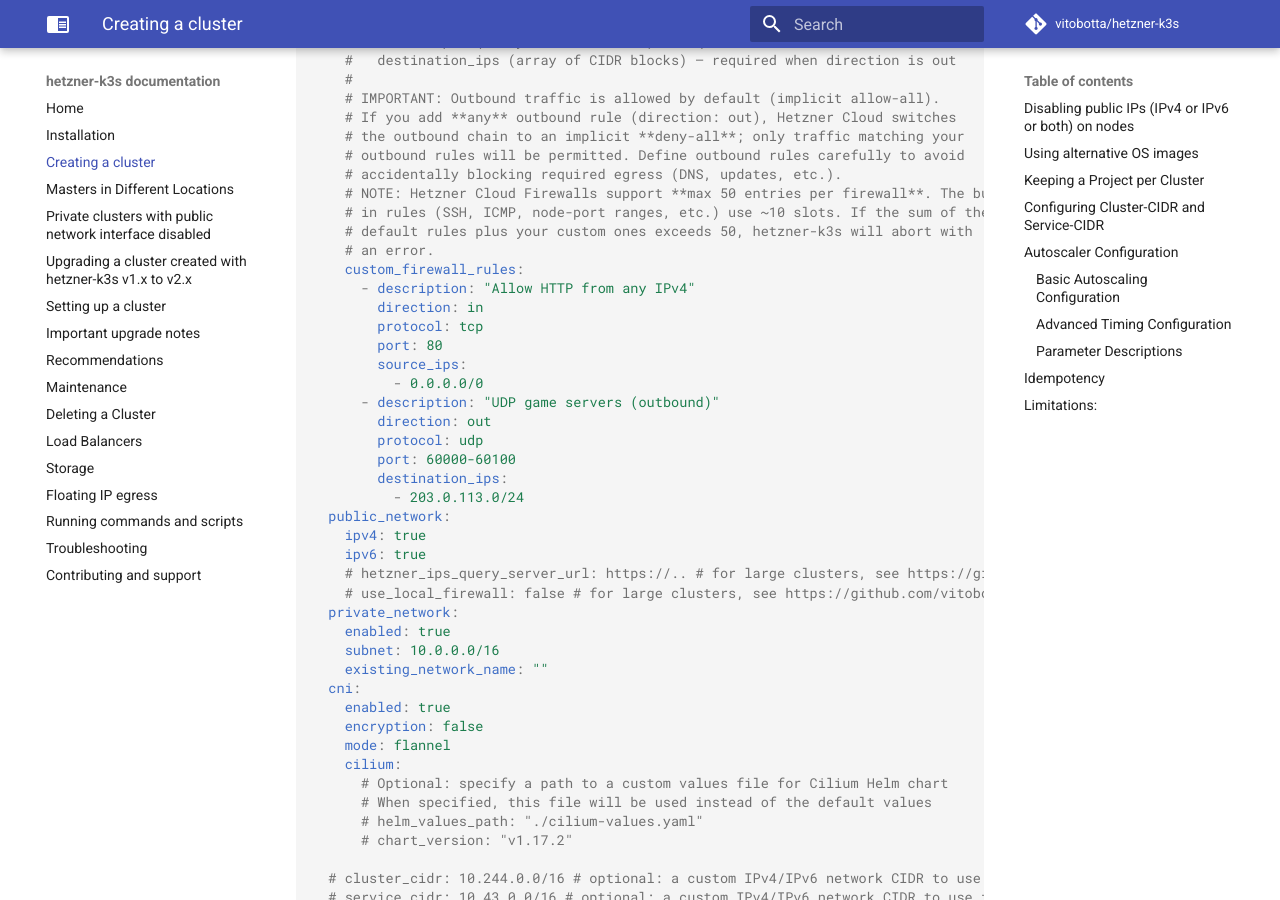
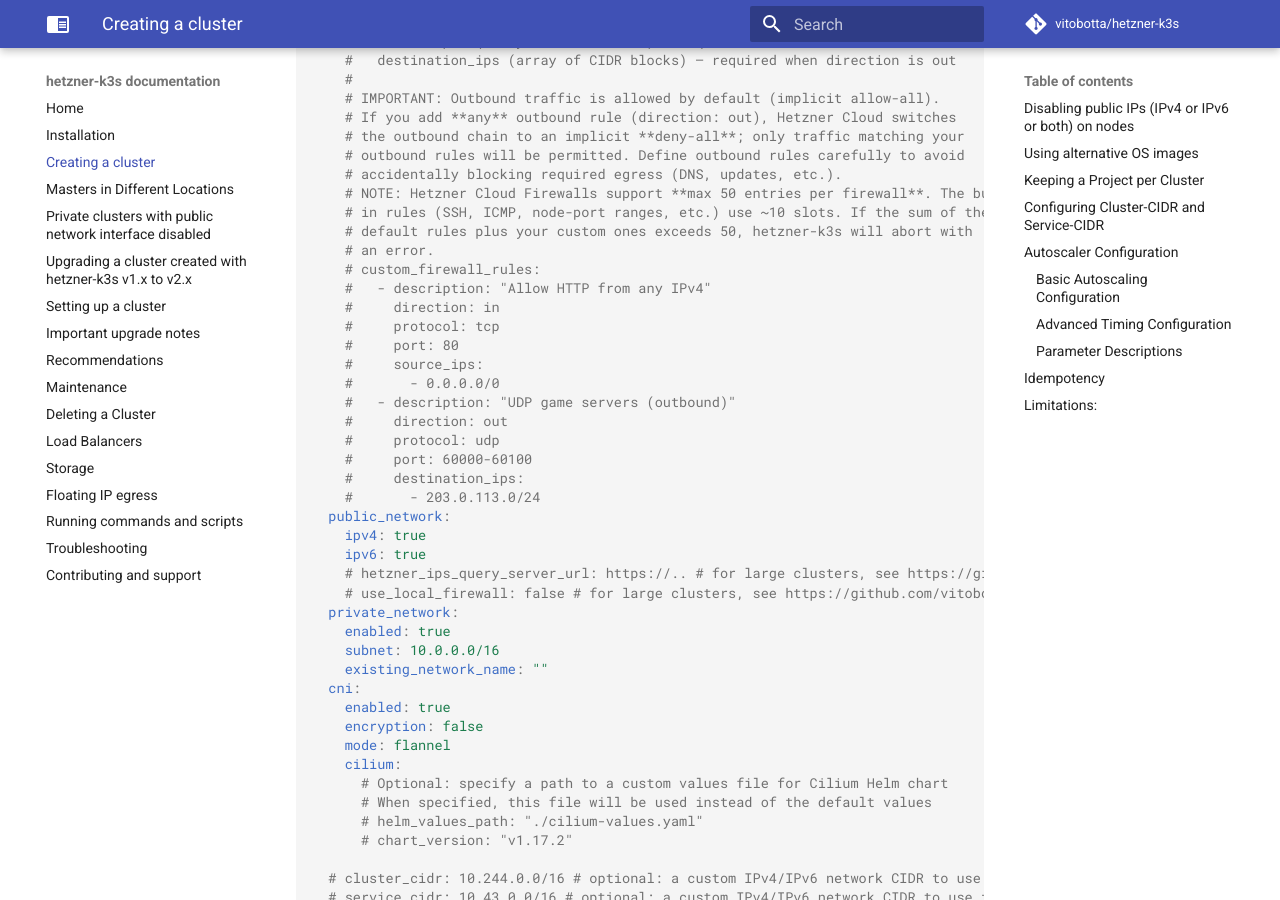
Before and after one commit to vitobotta/hetzner-k3s, an MkDocs documentation site: the page built from docs/Creating_a_cluster.md, in a window 1280 px wide and 900 px high, scrolled down 689 px. Built offline with MkDocs 1.6.1 and Material for MkDocs 9.7.7, drawn with Linux system fonts in a browser that asks for light colours; comment, search, counter and statistics services are not loaded; part of the change alters nothing that is shown.

```diff
--- a/docs/Creating_a_cluster.md
+++ b/docs/Creating_a_cluster.md
@@ -38,19 +38,19 @@ networking:
     # in rules (SSH, ICMP, node-port ranges, etc.) use ~10 slots. If the sum of the
     # default rules plus your custom ones exceeds 50, hetzner-k3s will abort with
     # an error.
-    custom_firewall_rules:
-      - description: "Allow HTTP from any IPv4"
-        direction: in
-        protocol: tcp
-        port: 80
-        source_ips:
-          - 0.0.0.0/0
-      - description: "UDP game servers (outbound)"
-        direction: out
-        protocol: udp
-        port: 60000-60100
-        destination_ips:
-          - 203.0.113.0/24
+    # custom_firewall_rules:
+    #   - description: "Allow HTTP from any IPv4"
+    #     direction: in
+    #     protocol: tcp
+    #     port: 80
+    #     source_ips:
+    #       - 0.0.0.0/0
+    #   - description: "UDP game servers (outbound)"
+    #     direction: out
+    #     protocol: udp
+    #     port: 60000-60100
+    #     destination_ips:
+    #       - 203.0.113.0/24
   public_network:
     ipv4: true
     ipv6: true
```
